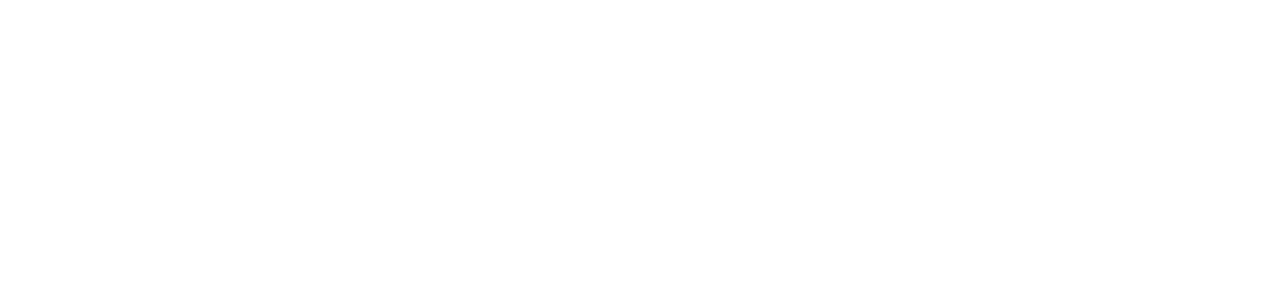
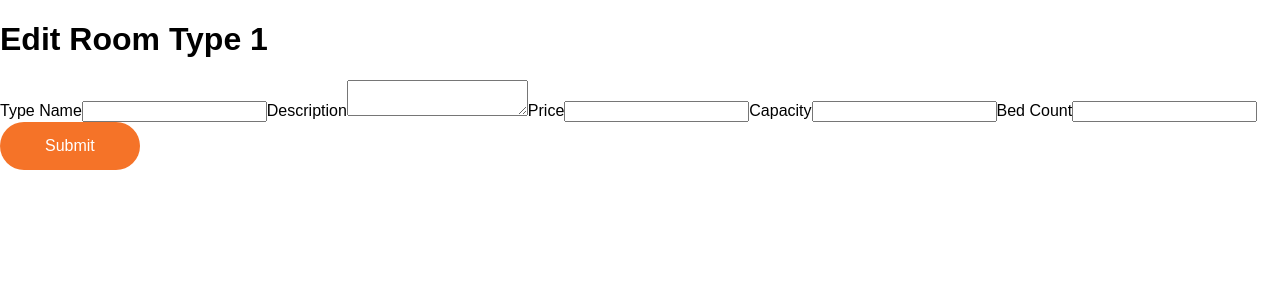
Before and after one commit to Yaj-t/Apartelle_web, a React (Vite) app in the folder client/: page /editRoomType/1 in a window 1280 px wide. Before the commit this address had no page. Shown: the top 300 px of the page. Built offline with nearby package versions, Linux system fonts and the light colour scheme; no server answers.

Commit message:
added edit room type

```diff
--- a/client/src/App.jsx
+++ b/client/src/App.jsx
@@ -1,5 +1,5 @@
 import { useState } from 'react'
-import { Route, Routes } from 'react-router-dom'
+import { Route, Routes} from 'react-router-dom'
 import LandingPage from './components'
 import RoomDetails from './components/RoomDetails'
 import AllRooms from './components/AllRooms'
@@ -17,6 +17,7 @@
 import NavBarOnline from './components/NavBars/NavBarOnline'
 import AddRoomType from './components/roomType/addRoomType'
 import ShowRoomTypes from './components/roomType/showRoomTypes'
+import EditRoomType  from './components/roomType/EditRoomType'
 import './App.css'
 
 
@@ -27,6 +28,7 @@
     <Routes>
       <Route path='/addRoomType' element={<AddRoomType/>}/>
       <Route path='/showRoomTypes' element={<ShowRoomTypes/>}/>
+      <Route path="/editRoomType/:id" element={<EditRoomType/>} />
     </Routes>
     {/* Uncomment this when using the user page */}
     <Routes>
--- /dev/null
+++ b/client/src/components/roomType/EditRoomType.jsx
@@ -0,0 +1,87 @@
+import React, { useState, useEffect } from 'react';
+import { useNavigate, useParams } from 'react-router-dom';
+import axios from 'axios';
+import { Formik, Form, Field, ErrorMessage } from 'formik';
+import * as Yup from 'yup';
+
+const RoomTypeForm = () => {
+  const [roomType, setRoomType] = useState(null);
+  const { id } = useParams();
+  const navigate = useNavigate();
+
+  useEffect(() => {
+    const fetchRoomType = async () => {
+      try {
+        const response = await axios.get(`http://localhost:3001/roomType/${id}`);
+        setRoomType(response.data);
+      } catch (err) {
+        console.error('Error fetching room type', err);
+      }
+    };
+
+    if (id) {
+      fetchRoomType();
+    }
+  }, [id]);
+
+  const validationSchema = Yup.object().shape({
+    typeName: Yup.string().required('Type Name is required'),
+    typeDescription: Yup.string().required('Type Description is required'),
+    price: Yup.number().required('Price is required').positive(),
+    capacity: Yup.number().required('Capacity is required').positive().integer(),
+    bedCount: Yup.number().required('Bed count is required').positive().integer(),
+  });
+
+  const onSubmit = async (values) => {
+    try {
+      const response = await axios.put(`http://localhost:3001/roomType/${id}`, values);
+      console.log('Room Type Updated:', response.data);
+      // Redirect or handle success message
+    } catch (error) {
+      console.error('Error submitting form:', error);
+      // Display error message or notification
+    }
+  };
+
+  // If roomType is null (e.g., not fetched yet or creating new), set initialValues to empty
+  const initialValues = roomType || {
+    typeName: '',
+    typeDescription: '',
+    price: '',
+    capacity: '',
+    bedCount: ''
+  };
+
+  return (
+    <div>
+      <h1>{id ? `Edit Room Type ${id}` : 'Add New Room Type'}</h1>
+      <Formik initialValues={initialValues} validationSchema={validationSchema} onSubmit={onSubmit} enableReinitialize>
+        <Form>
+          <label htmlFor="typeName">Type Name</label>
+          <Field id="typeName" name="typeName" />
+          <ErrorMessage name="typeName" component="div" />
+
+          <label htmlFor="typeDescription">Description</label>
+          <Field id="typeDescription" name="typeDescription" as="textarea" />
+          <ErrorMessage name="typeDescription" component="div" />
+
+          <label htmlFor="price">Price</label>
+          <Field id="price" name="price" type="number" />
+          <ErrorMessage name="price" component="div" />
+
+          <label htmlFor="capacity">Capacity</label>
+          <Field id="capacity" name="capacity" type="number" />
+          <ErrorMessage name="capacity" component="div" />
+
+          <label htmlFor="bedCount">Bed Count</label>
+          <Field id="bedCount" name="bedCount" type="number" />
+          <ErrorMessage name="bedCount" component="div" />
+
+          <button type="submit">Submit</button>
+        </Form>
+      </Formik>
+    </div>
+  );
+};
+
+export default RoomTypeForm;
--- a/client/src/components/roomType/showRoomTypes.jsx
+++ b/client/src/components/roomType/showRoomTypes.jsx
@@ -1,9 +1,12 @@
 import React, { useState, useEffect } from 'react';
 import axios from 'axios';
+import { useNavigate} from 'react-router-dom'
 
 const RoomTypes = () => {
     const [roomTypes, setRoomTypes] = useState([]);
     const [error, setError] = useState('');
+
+    let navigate = useNavigate()
 
     useEffect(() => {
         fetchRoomTypes();
@@ -26,13 +29,16 @@
             const response = await axios.delete(url);
             setRoomTypes(prevRoomTypes => prevRoomTypes.filter(rt => rt.roomTypeID !== roomTypeID));
         } catch (error) {
-
+            console.log('test')
         }
     };
 
     const handleEdit = (roomTypeID) => {
-        console.log('Edit Room Type:', roomTypeID);
-        // Add logic to navigate to the edit page or open an edit modal
+    console.log('Edit Room Type:', roomTypeID);
+        const url = `/editRoomType`
+        console.log(url)
+        navigate(url)
+
     };
 
     return (
```
Also changed, not shown: 2 other files (tests, documents, lock files or other folders).
